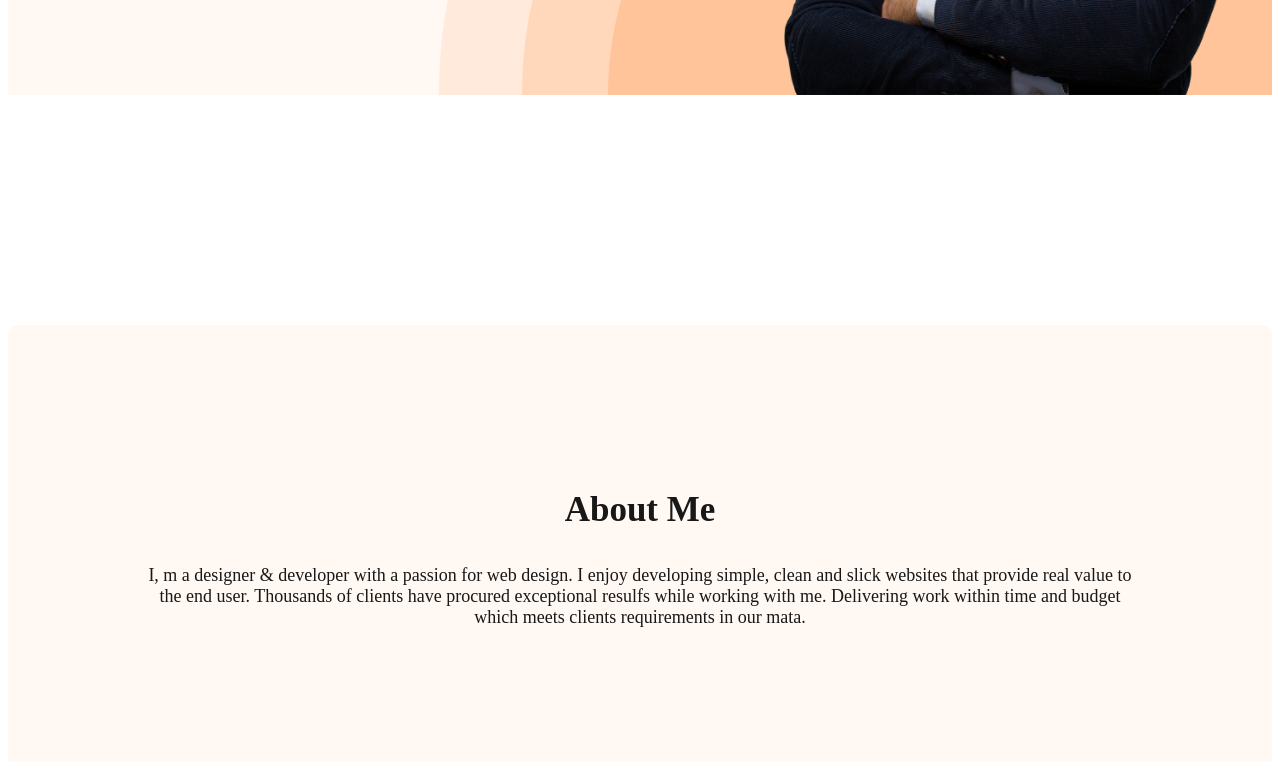
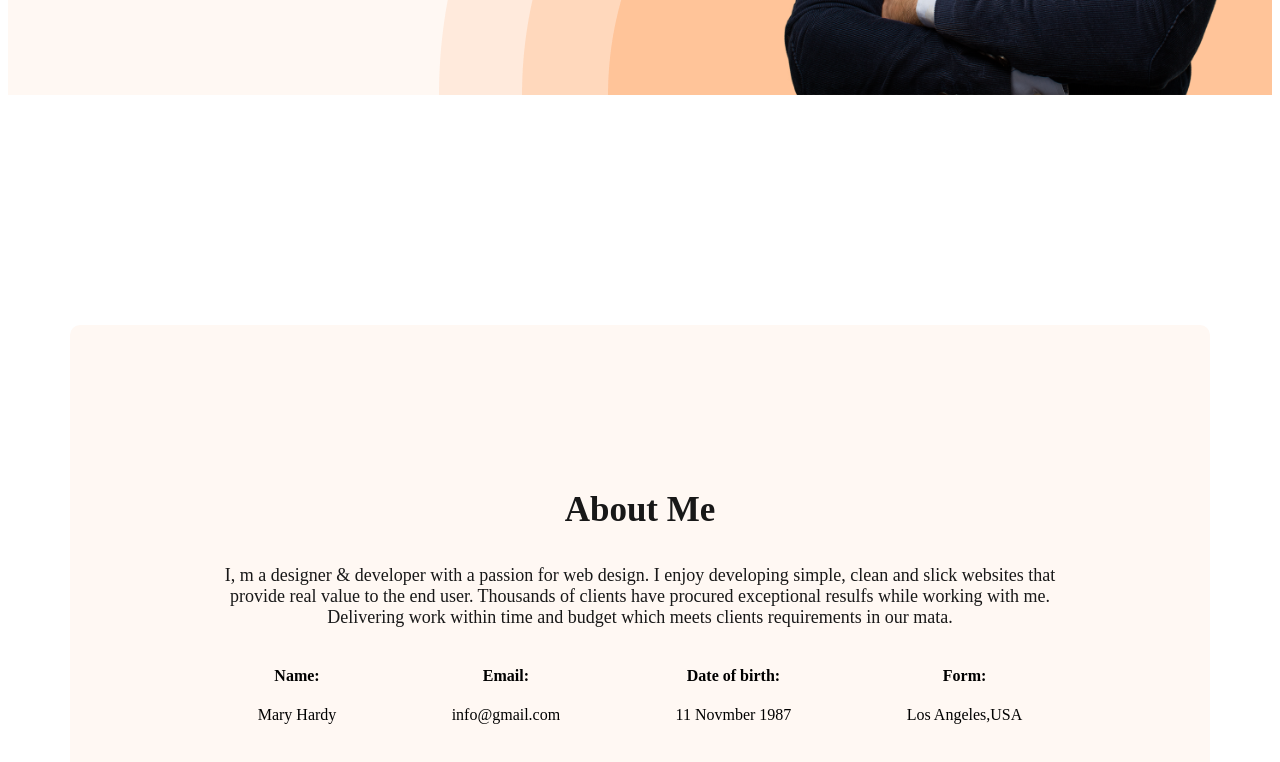
Before and after one commit to sahin3065/webdeveloper-portfolio-, a plain HTML site: page index.html in a window 1280 px wide. Shown: the part 664-1426 px from the top of the page. Drawn offline with Linux system fonts and the light colour scheme.

Commit message:
added about information

```diff
--- a/index.html
+++ b/index.html
@@ -38,6 +38,24 @@
         <p class="section-description">
           I, m a designer & developer with a passion for web design. I enjoy developing simple, clean and slick websites that provide real value to the end user. Thousands of clients have procured exceptional resulfs while working with me. Delivering work within time and budget which meets clients requirements in our mata.
         </p>
+        <div class="about-info-container">
+          <div class="about-info">
+            <h4 class="info-title">Name:</h4>
+            <p class="info-description">Mary Hardy</p>
+          </div>
+          <div class="about-info">
+            <h4 class="info-title">Email:</h4>
+            <p class="info-description">info@gmail.com</p>
+          </div>
+          <div class="about-info">
+            <h4 class="info-title">Date of birth:</h4>
+            <p class="info-description">11 Novmber 1987</p>
+          </div>
+          <div class="about-info">
+            <h4 class="info-title">Form:</h4>
+            <p class="info-description">Los Angeles,USA</p>
+          </div>
+        </div>
       </section>
   </main>
 
--- a/styles/portfolio.css
+++ b/styles/portfolio.css
@@ -102,6 +102,10 @@ nav a{
 }
 
 /* main section styles */
+main{
+  max-width: 1140px;
+  margin: 0 auto;
+}
 
 /* about section styles */
 .about{
@@ -110,3 +114,12 @@ nav a{
   background: #FFF8F3;
   margin: 230px 0;
 }
+
+.about-info-container{
+  display: flex;
+  justify-content: space-around;
+}
+
+.about-info{
+  text-align: center;
+}
```
